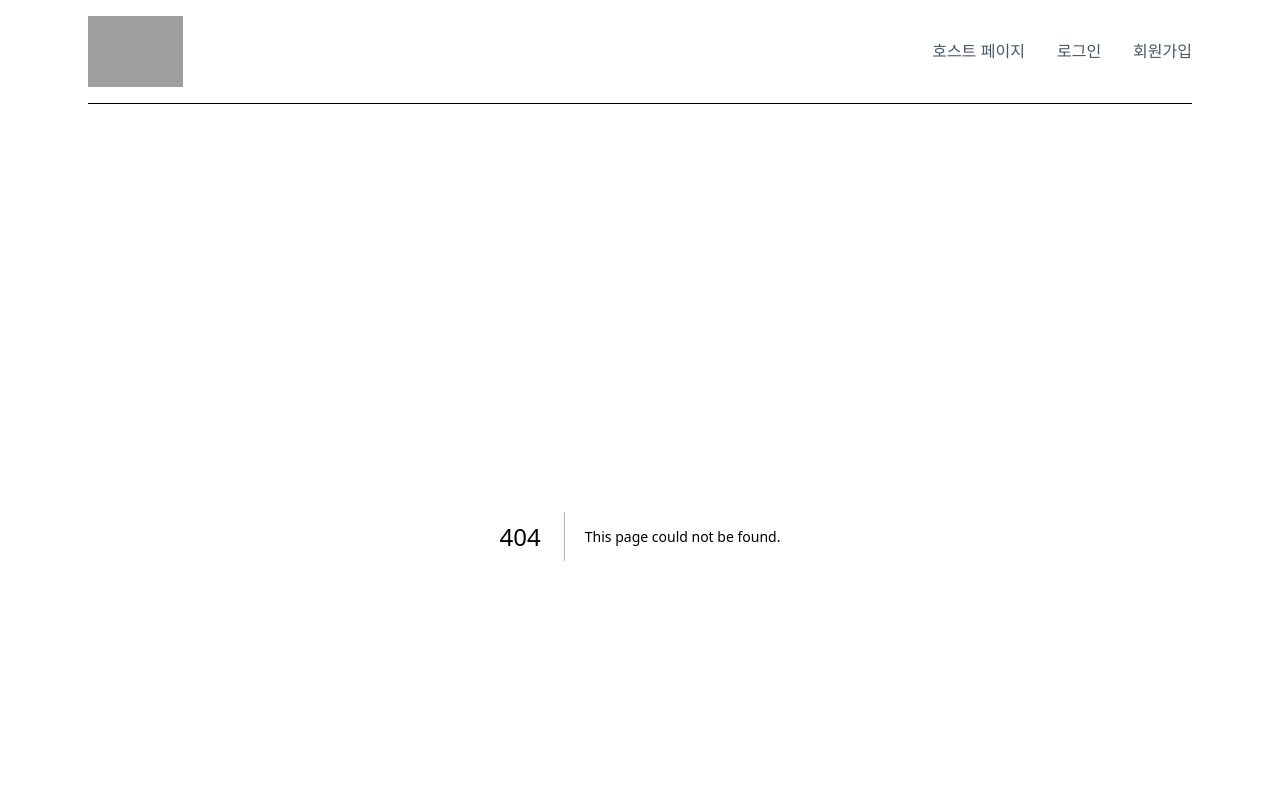
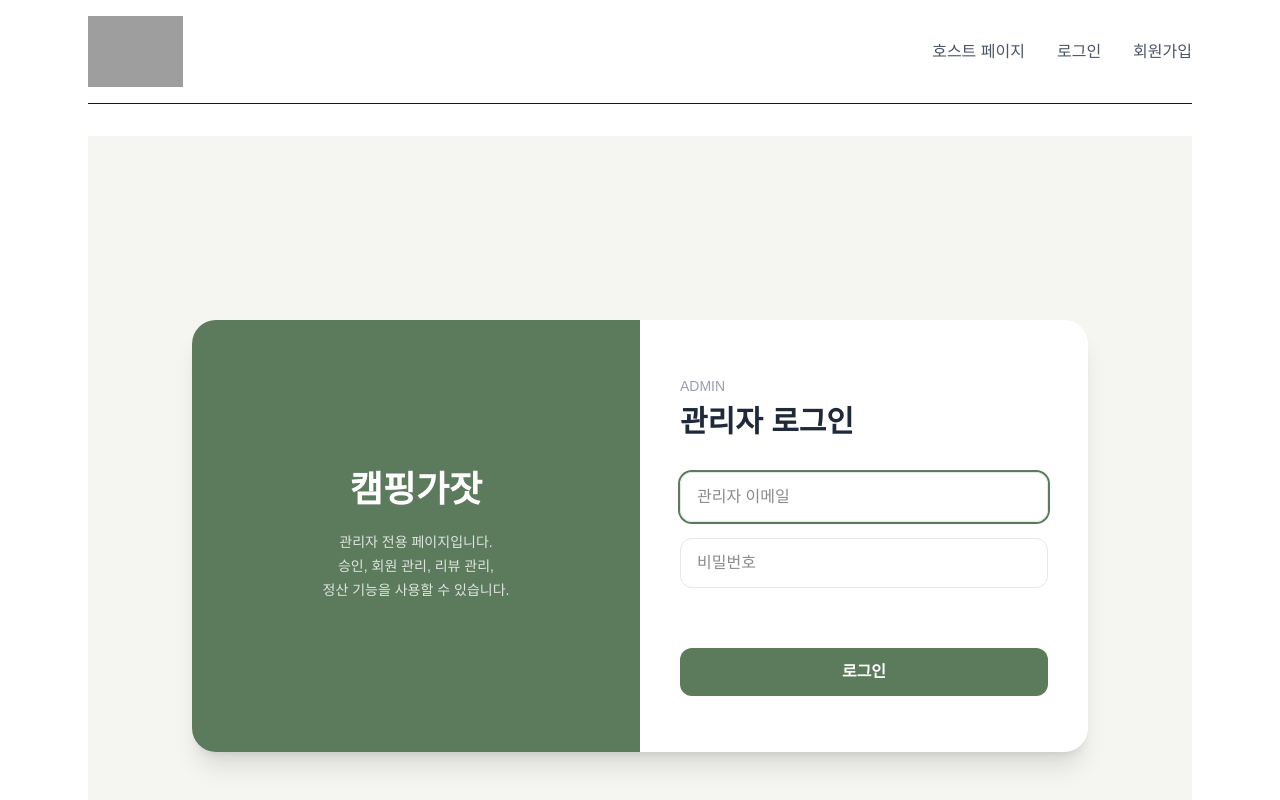
Before and after one commit to prgrms-be-devcourse/NBE9-11-final-Team05, a Next.js app in the folder frontend/: page /admin/login in a window 1280 px wide. Before the commit this address had no page. Shown: the top 800 px of the page. Built offline with nearby package versions, Linux system fonts and the light colour scheme; no server answers; grey boxes are pictures that could not be loaded.

Commit message:
feat: 관리자 로그인 & 대시보드 구현

```diff
--- a/frontend/src/app/admin/dashboard/page.tsx
+++ b/frontend/src/app/admin/dashboard/page.tsx
@@ -0,0 +1,106 @@
+"use client";
+
+import { useEffect, useState } from "react";
+import { AdminDashboardResponse } from "@/types/admin";
+import { getDashboard } from "@/lib/api/admin";
+import Link from "next/link";
+
+export default function DashboardPage() {
+  const [dashboard, setDashboard] =
+    useState<AdminDashboardResponse | null>(null);
+
+  useEffect(() => {
+    const loadDashboard = async () => {
+      try {
+        const data = await getDashboard();
+        setDashboard(data);
+      } catch (error) {
+        console.error(error);
+      }
+    };
+
+    loadDashboard();
+  }, []);
+
+  if (!dashboard) {
+    return (
+      <div className="flex items-center justify-center min-h-[400px] text-gray-400">
+        데이터를 불러오는 중...
+      </div>
+    );
+  }
+
+  return (
+    <div className="bg-[#F5F6F2] min-h-screen p-8">
+      {/* 제목 */}
+      <div className="mb-10">
+        <h1 className="text-4xl font-bold text-[#2F3A2F]">
+          관리자 대시보드
+        </h1>
+
+        <p className="mt-2 text-gray-500">
+          캠핑가잣 서비스 현황을 확인할 수 있습니다.
+        </p>
+      </div>
+
+      {/* 카드 */}
+      <div className="grid grid-cols-1 md:grid-cols-3 gap-6">
+
+        {/* 총 수익 */}
+        <div className="bg-white rounded-3xl p-8 shadow-sm border border-gray-100 hover:shadow-md transition">
+          <div className="w-12 h-1 rounded-full bg-[#5C7A5C]" />
+
+          <p className="mt-6 text-sm text-gray-400">
+            총 수익
+          </p>
+
+          <h2 className="mt-3 text-4xl font-bold text-[#5C7A5C]">
+            {dashboard.totalSalesAmount.toLocaleString()}원
+          </h2>
+
+          <p className="mt-4 text-sm text-[#F4A261]">
+            누적 매출
+          </p>
+        </div>
+
+        {/* 활동 회원 */}
+        <div className="bg-white rounded-3xl p-8 shadow-sm border border-gray-100 hover:shadow-md transition">
+          <div className="w-12 h-1 rounded-full bg-[#5C7A5C]" />
+
+          <p className="mt-6 text-sm text-gray-400">
+            활동 회원 수
+          </p>
+
+          <h2 className="mt-3 text-4xl font-bold text-[#5C7A5C]">
+            {dashboard.activeUserCount.toLocaleString()}명
+          </h2>
+
+          <p className="mt-4 text-sm text-[#F4A261]">
+            현재 활성 사용자
+          </p>
+        </div>
+
+        {/* 승인 대기 */}
+        <Link
+            href="/admin/camping-approvals"
+            className="bg-white rounded-3xl p-8 shadow-sm border border-gray-100 hover:shadow-md transition block"
+        >
+            <div className="w-12 h-1 rounded-full bg-[#5C7A5C]" />
+
+            <p className="mt-6 text-sm text-gray-400">
+                승인 대기 캠핑장
+            </p>
+
+            <h2 className="mt-3 text-4xl font-bold text-[#5C7A5C]">
+                {dashboard.pendingCampingCount.toLocaleString()}개
+            </h2>
+
+            <p className="mt-4 text-sm text-[#F4A261]">
+                검토 필요
+            </p>
+        </Link>
+
+      </div>
+    </div>
+  );
+}
--- /dev/null
+++ b/frontend/src/app/admin/login/page.tsx
@@ -0,0 +1,113 @@
+"use client";
+
+import { useState } from "react";
+import { useRouter } from "next/navigation";
+import { authApi } from "@/lib/api/auth";
+
+export default function AdminLoginPage() {
+  const router = useRouter();
+
+  const [email, setEmail] = useState("");
+  const [password, setPassword] = useState("");
+  const [loading, setLoading] = useState(false);
+  const [error, setError] = useState("");
+
+  const handleLogin = async (e: React.SyntheticEvent<HTMLFormElement>) => {
+    e.preventDefault();
+
+    setError("");
+    setLoading(true);
+
+    try {
+      const data = await authApi.login(email, password);
+
+      if (data.data.role !== "ADMIN") {
+        throw new Error("관리자 계정만 로그인할 수 있습니다.");
+      }
+
+      router.push("/admin/dashboard");
+    } catch (err) {
+      setError(
+        err instanceof Error
+          ? err.message
+          : "로그인에 실패했습니다."
+      );
+    } finally {
+      setLoading(false);
+    }
+  };
+
+  return (
+    <div className="min-h-screen bg-[#F5F6F2] flex items-center justify-center px-4">
+      <div className="w-full max-w-4xl overflow-hidden rounded-3xl shadow-xl flex bg-white">
+
+        {/* 왼쪽 영역 */}
+        <div className="hidden md:flex w-1/2 bg-[#5C7A5C] flex-col items-center justify-center px-10">
+          <h1 className="text-4xl font-bold text-white">
+            캠핑가잣
+          </h1>
+
+          <p className="mt-5 text-white/80 text-sm text-center leading-6">
+            관리자 전용 페이지입니다.
+            <br />
+            승인, 회원 관리, 리뷰 관리,
+            <br />
+            정산 기능을 사용할 수 있습니다.
+          </p>
+        </div>
+
+        {/* 오른쪽 로그인 폼 */}
+        <div className="w-full md:w-1/2 px-10 py-14 flex flex-col justify-center">
+
+          <div className="mb-8">
+            <p className="text-sm text-gray-400">
+              ADMIN
+            </p>
+
+            <h2 className="text-3xl font-bold text-gray-800 mt-2">
+              관리자 로그인
+            </h2>
+          </div>
+
+          <form
+            onSubmit={handleLogin}
+            className="flex flex-col gap-4"
+          >
+            <input
+            autoFocus
+            type="email"
+            placeholder="관리자 이메일"
+            value={email}
+            onChange={(e) => setEmail(e.target.value)}
+            className="px-4 py-3 rounded-xl border border-gray-200 outline-none focus:ring-2 focus:ring-[#5C7A5C]"
+            />
+
+            <input
+              type="password"
+              placeholder="비밀번호"
+              value={password}
+              onChange={(e) => setPassword(e.target.value)}
+              className="px-4 py-3 rounded-xl border border-gray-200 outline-none focus:ring-2 focus:ring-[#5C7A5C]"
+            />
+
+            <div className="h-5">
+            {error && (
+                <p className="text-sm text-red-500">
+                {error}
+                </p>
+            )}
+            </div>
+
+            <button
+              type="submit"
+              disabled={loading}
+              className="mt-2 py-3 rounded-xl bg-[#5C7A5C] text-white font-semibold hover:bg-[#4F694F] transition"
+            >
+              {loading ? "로그인 중..." : "로그인"}
+            </button>
+          </form>
+        </div>
+      </div>
+    </div>
+  );
+}
--- a/frontend/src/app/lib/api.ts
+++ /dev/null
@@ -1,21 +0,0 @@
-const BASE_URL = process.env.NEXT_PUBLIC_API_URL;
-
-export async function fetchApi<T>(
-  url: string
-): Promise<T> {
-
-  const response = await fetch(
-    `${BASE_URL}${url}`,
-    {
-      cache: "no-store",
-    }
-  );
-
-  if (!response.ok) {
-    throw new Error(`API 호출 실패 : ${response.status}`);
-  }
-
-  const result = await response.json();
-
-  return result.data;
-}
--- a/frontend/src/app/lib/camping.ts
+++ b/frontend/src/app/lib/camping.ts
@@ -1,22 +1,41 @@
-import { fetchApi } from "./api";
 import { Camping, CampingDetail } from "../types/camping";
 
+const API_URL = process.env.NEXT_PUBLIC_API_URL;
+
 export async function getLatestCampings(): Promise<Camping[]> {
-  const response = await fetchApi<{
-    content: Camping[];
-  }>(
-    "/api/campings?page=0&size=3&sort=createdAt,asc"
+  const response = await fetch(
+    `${API_URL}/api/campings?page=0&size=3&sort=createdAt,asc`,
+    {
+      cache: "no-store",
+    }
   );
 
-  return response.content;
+  if (!response.ok) {
+    throw new Error(`API 호출 실패 : ${response.status}`);
+  }
+
+  const result = await response.json();
+
+  return result.data.content;
 }
 
 export async function getCampingDetail(
   campingId: number
 ): Promise<CampingDetail> {
-  return fetchApi<CampingDetail>(
-    `/api/campings/${campingId}`
+  const response = await fetch(
+    `${API_URL}/api/campings/${campingId}`,
+    {
+      cache: "no-store",
+    }
   );
+
+  if (!response.ok) {
+    throw new Error(`API 호출 실패 : ${response.status}`);
+  }
+
+  const result = await response.json();
+
+  return result.data;
 }
 
 export async function getCampings(
@@ -40,7 +59,18 @@ export async function getCampings(
     params.append("keyword", keyword);
   }
 
-  return fetchApi(
-    `/api/campings?${params.toString()}`
+  const response = await fetch(
+    `${API_URL}/api/campings?${params.toString()}`,
+    {
+      cache: "no-store",
+    }
   );
+
+  if (!response.ok) {
+    throw new Error(`API 호출 실패 : ${response.status}`);
+  }
+
+  const result = await response.json();
+
+  return result.data;
 }
--- /dev/null
+++ b/frontend/src/lib/api/admin.ts
@@ -0,0 +1,38 @@
+import { AdminDashboardResponse, AdminPendingCampingResponse } from "@/types/admin";
+
+const API_URL = process.env.NEXT_PUBLIC_API_URL;
+
+export async function getDashboard(): Promise<AdminDashboardResponse> {
+  const res = await fetch(`${API_URL}/api/admin/dashboard`, {
+    credentials: "include",
+  });
+
+  const result = await res.json();
+
+  if (!res.ok) {
+    throw new Error(result.message);
+  }
+
+  return result.data;
+}
+
+export async function getPendingCampings(
+  page = 0
+): Promise<AdminPendingCampingResponse> {
+
+  const res = await fetch(
+    `${API_URL}/api/admin/campings?page=${page}`,
+    {
+      credentials: "include",
+      cache: "no-store",
+    }
+  );
+
+  const result = await res.json();
+
+  if (!res.ok) {
+    throw new Error(result.message);
+  }
+
+  return result.data;
+}
--- a/frontend/src/lib/api/auth.ts
+++ b/frontend/src/lib/api/auth.ts
@@ -14,6 +14,7 @@ const ERROR_MESSAGES: Record<string, string> = {
   LOGIN_REQUIRED: "로그인이 필요합니다.",
   // 공통
   INTERNAL_SERVER_ERROR: "서버 오류가 발생했습니다. 잠시 후 다시 시도해주세요.",
+  MISSING_REQUIRED_FIELD: "필수 입력 항목입니다."
 };
 
 export const authApi = {
--- /dev/null
+++ b/frontend/src/types/admin.ts
@@ -0,0 +1,23 @@
+export interface AdminDashboardResponse {
+    totalSalesAmount: number;
+    activeUserCount: number;
+    pendingCampingCount: number;
+  }
+
+  export interface PendingCampingResponse {
+    campingId: number;
+    campingName: string;
+    hostName: string | null;
+    createdAt: string;
+    businessNum: string;
+  }
+
+  export interface AdminPendingCampingResponse {
+    pendingCampingCount: number;
+    content: PendingCampingResponse[];
+    page: number;
+    size: number;
+    totalElements: number;
+    totalPages: number;
+    hasNext: boolean;
+  }
```
